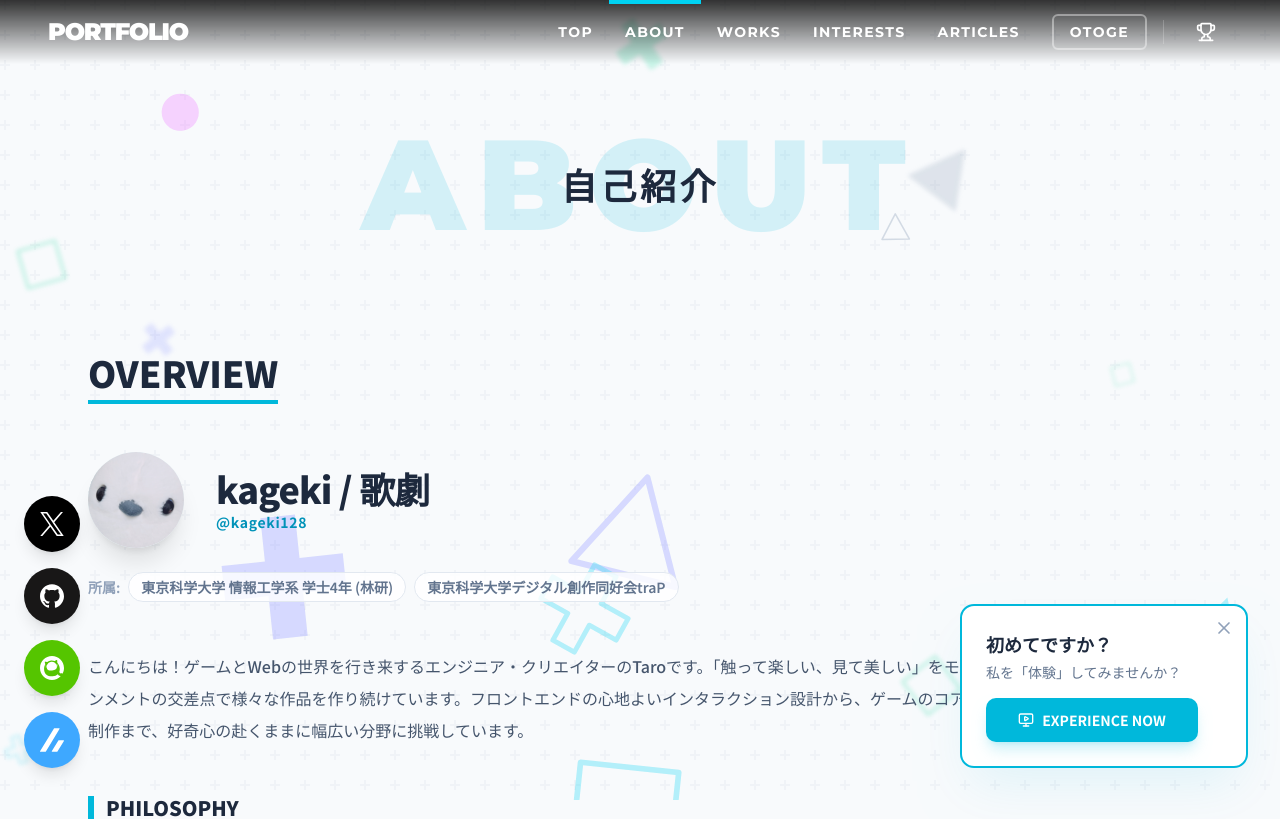
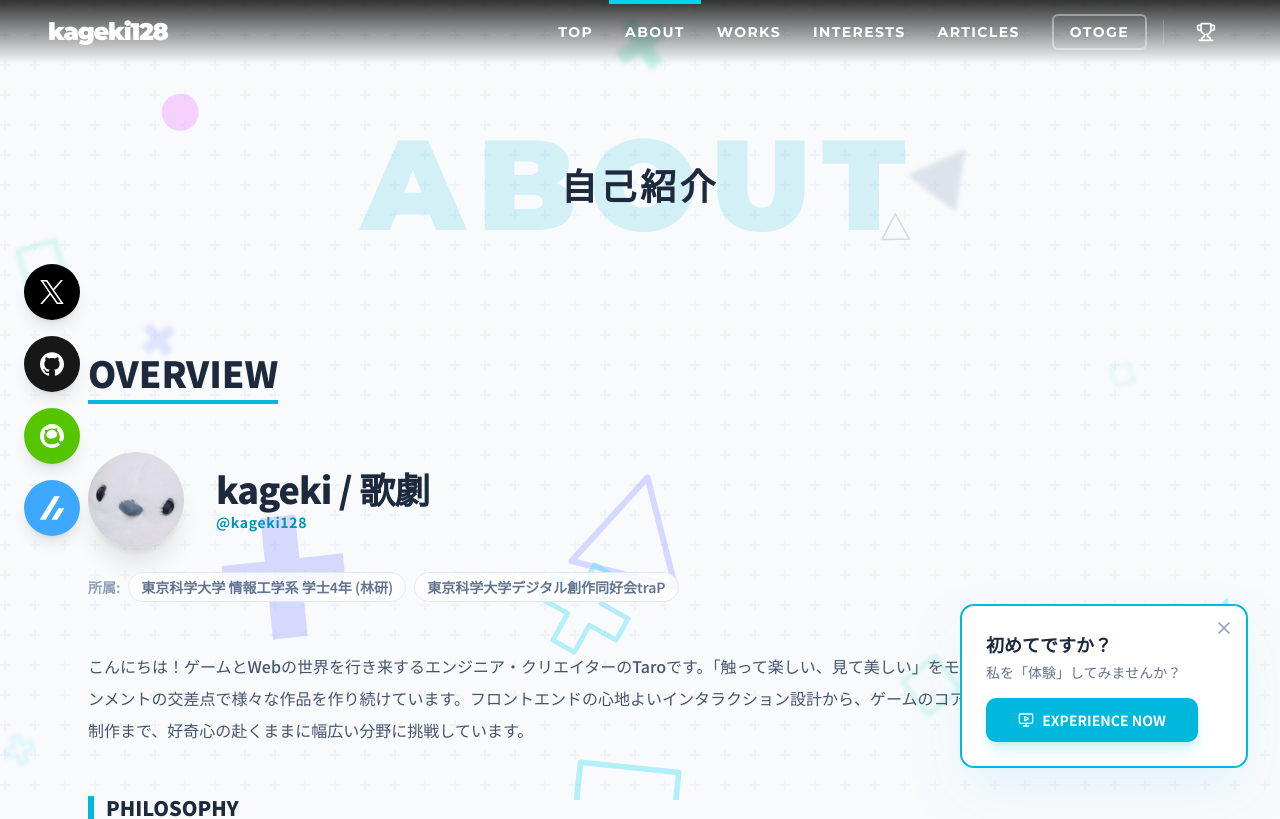
Before and after one commit to kageki128/web-portfolio-frontend, a Next.js app: page /about in a window 1280 px wide. Shown: the top 819 px of the page. Built offline with nearby package versions, Linux system fonts and the light colour scheme; no server answers.

Commit message:
リンクのボタンの位置を中央に持ってきた

```diff
--- a/src/app/layout.tsx
+++ b/src/app/layout.tsx
@@ -4,7 +4,7 @@ import SiteRootLayout from "@/components/site/RootLayout";
 import { SITE_ICON_PATH } from "@/constants/assets";
 
 export const metadata: Metadata = {
-  title: "Web Portfolio",
+  title: "kageki128.dev",
   description: "Interactive portfolio frontend",
   icons: {
     icon: SITE_ICON_PATH,
--- a/src/components/site/RootLayout.tsx
+++ b/src/components/site/RootLayout.tsx
@@ -393,7 +393,7 @@ export default function SiteRootLayout({
       <nav className="fixed top-0 left-0 right-0 z-50 transition-all duration-300 bg-gradient-to-b from-black/80 to-transparent">
         <div className="w-full px-6 md:px-12 flex items-center justify-between h-16">
           <Link href="/" className="text-2xl font-black font-heading tracking-tighter text-white">
-            PORTFOLIO
+            kageki128
           </Link>
 
           <div className="hidden md:flex items-center h-full">
@@ -441,7 +441,7 @@ export default function SiteRootLayout({
         </div>
       </nav>
 
-      <div className="fixed left-6 bottom-8 z-40 flex-col gap-4 hidden lg:flex">
+      <div className="fixed left-6 top-1/2 -translate-y-1/2 z-40 flex-col gap-4 hidden lg:flex">
         {SOCIAL_LINKS.map((link) => (
           <SocialLinkButton key={link.label} link={link} />
         ))}
@@ -450,11 +450,13 @@ export default function SiteRootLayout({
       <main className="w-full relative min-h-screen">{children}</main>
 
       <footer className="bg-white py-12 border-t border-slate-200 relative">
-        <div className="max-w-7xl mx-auto px-6 flex flex-col md:flex-row items-center justify-between">
-          <div className="text-2xl font-black font-heading tracking-tighter text-slate-800 mb-4 md:mb-0">
-            PORTFOLIO
+        <div className="w-full px-6 md:px-12">
+          <div className="flex flex-col items-start gap-2">
+            <div className="text-2xl font-black font-heading tracking-tighter text-slate-800">
+              kageki128
+            </div>
+            <p className="text-slate-400 text-sm font-medium">Last Updated: {lastUpdated}</p>
           </div>
-          <p className="text-slate-400 text-sm font-medium">Last Updated: {lastUpdated}</p>
         </div>
       </footer>
 
--- a/src/components/site/pages/HomePage.tsx
+++ b/src/components/site/pages/HomePage.tsx
@@ -145,7 +145,7 @@ export default function HomePage({ featuredWorks, latestArticles }: HomePageProp
         />
 
         <div className="absolute inset-0 z-20 flex flex-col justify-center px-8 md:px-16 lg:px-24 pointer-events-none">
-          <div className="max-w-lg pointer-events-auto mt-16 md:mt-0">
+          <div className="max-w-lg pointer-events-auto mt-16 md:mt-0 lg:ml-8 xl:ml-12">
             <motion.div
               custom={{ index: HERO_PROFILE_BLOCK_INDEX, columns: HOME_SEQUENCE_COLUMNS }}
               variants={cardItemMotionVariants}
```
